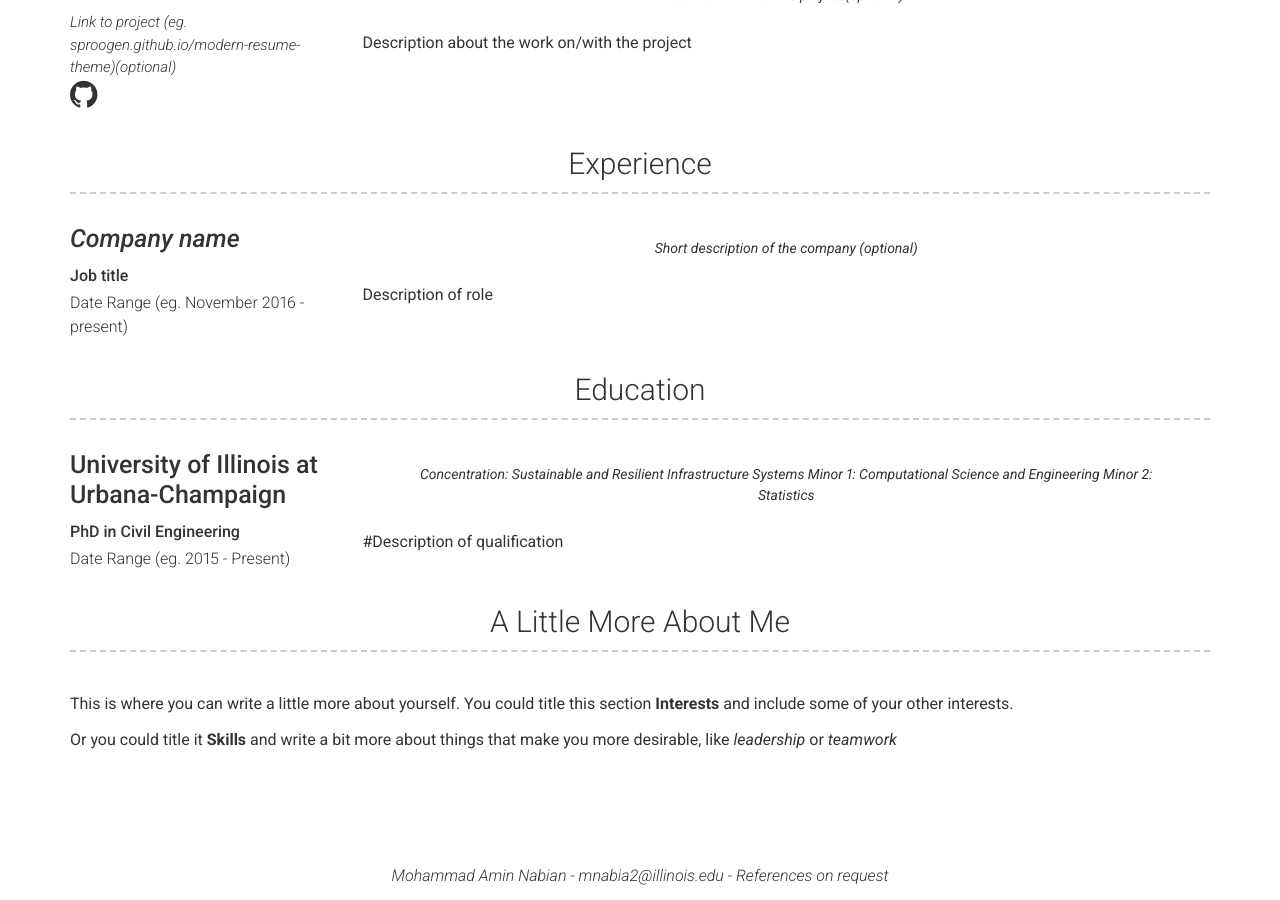
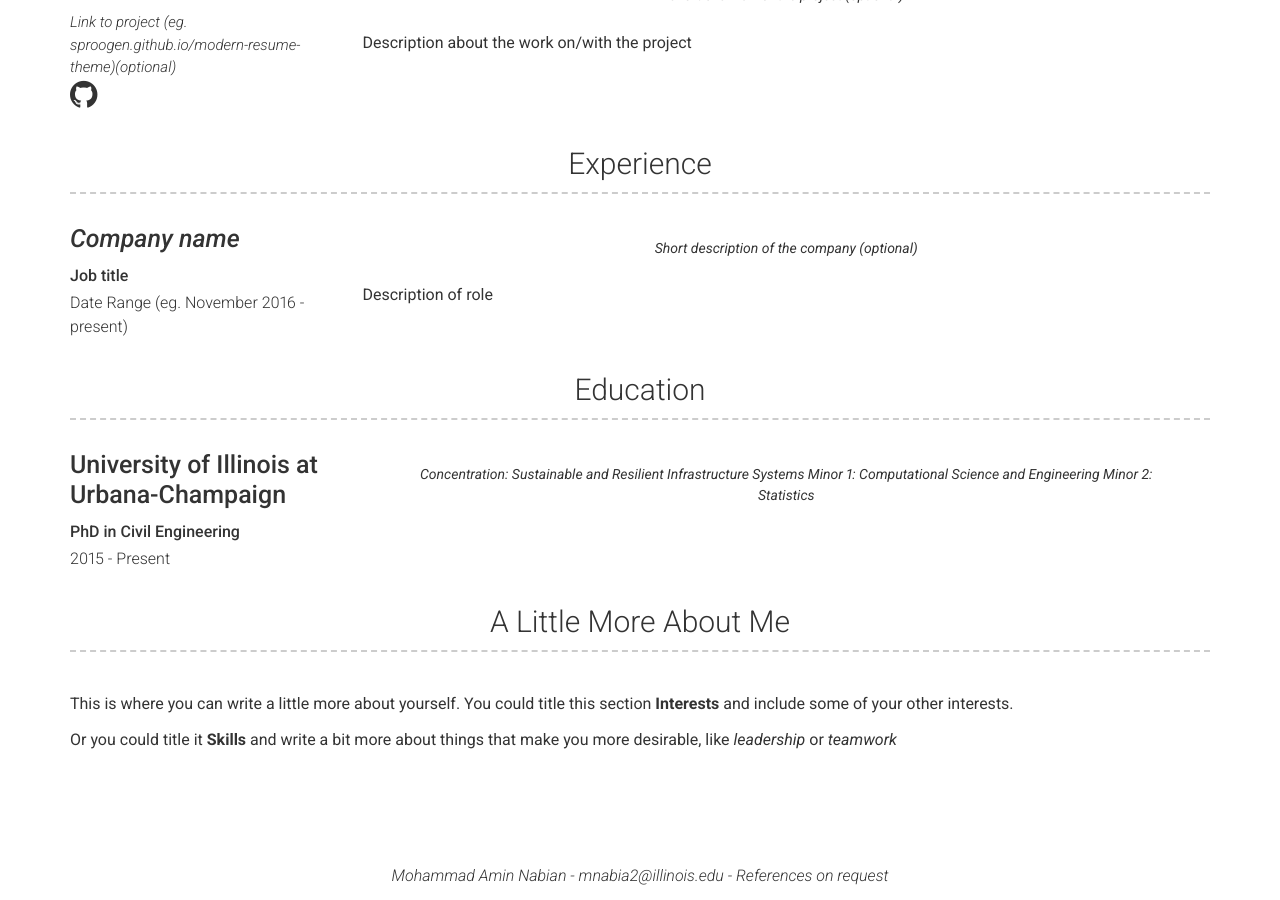
Before and after one commit to mnabian/mnabian.github.io, a Jekyll site: the page built from index.md, in a window 1280 px wide and 900 px high, scrolled down 686 px. Built offline with Jekyll 4.4.1, drawn with Linux system fonts in a browser that asks for light colours.

Commit message:
Initial resume setup

```diff
--- a/_data/education.yml
+++ b/_data/education.yml
@@ -1,10 +1,8 @@
 # Education Template
 - name: University of Illinois at Urbana-Champaign
-  dates: Date Range (eg. 2015 - Present)
+  dates: 2015 - Present
   qualification: PhD in Civil Engineering
   quote: >
     Concentration: Sustainable and Resilient Infrastructure Systems
     Minor 1: Computational Science and Engineering
     Minor 2: Statistics
-  description: | # this will include new lines to allow paragraphs
-    #Description of qualification
```
